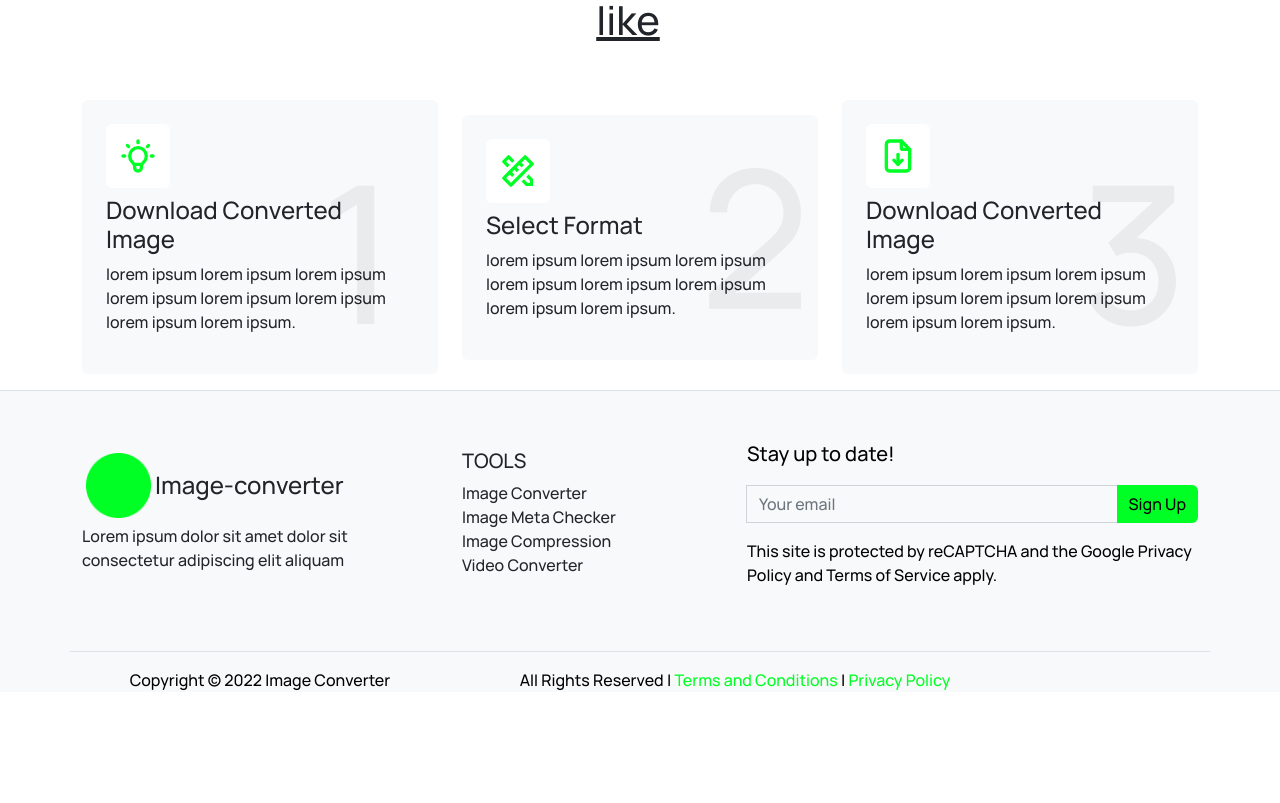
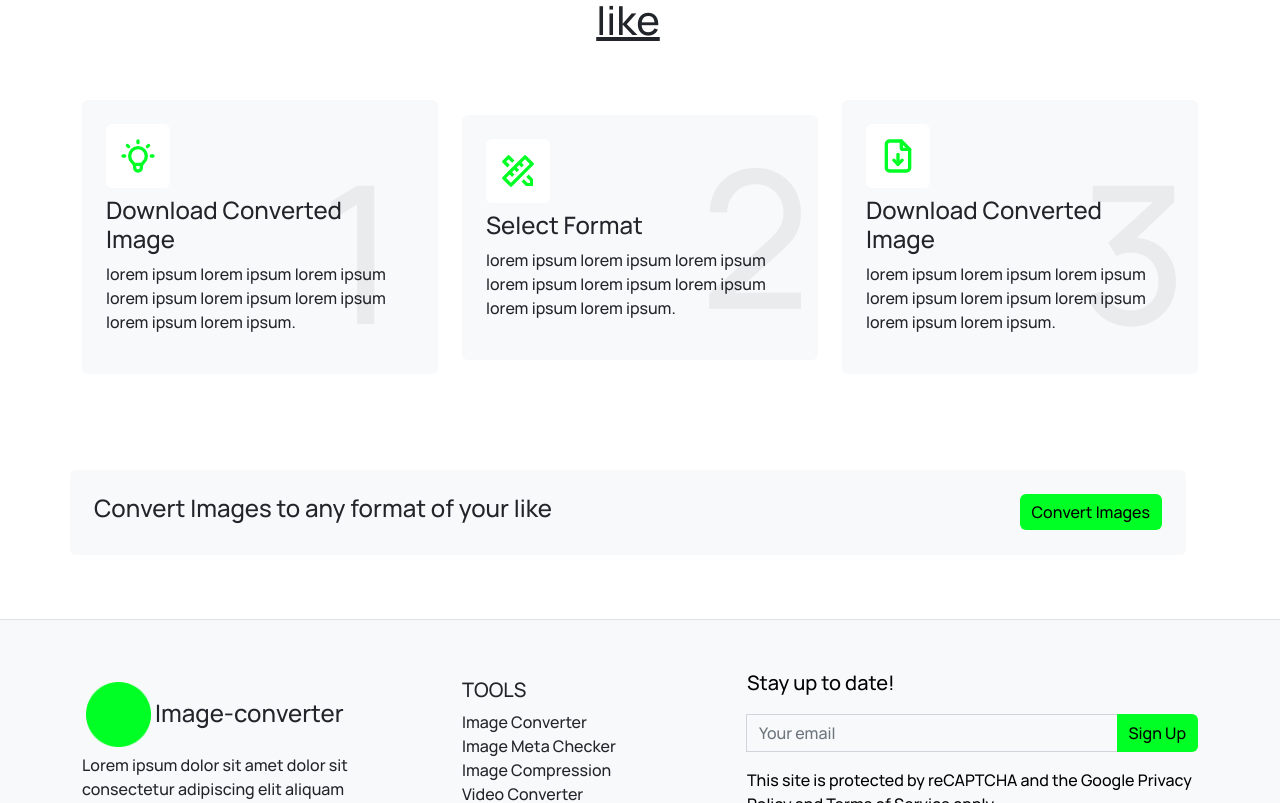
Before and after one commit to MUNYYBY/image-converter, a Next.js app: page / in a window 1280 px wide. Shown: the part 582-1385 px from the top of the page. Before the commit the page ends 1290 px from the top, so only its background shows below. Built offline with nearby package versions, Linux system fonts and the light colour scheme.

Commit message:
Added last section of the page

```diff
--- a/Components/Landing-page/Landing-page.js
+++ b/Components/Landing-page/Landing-page.js
@@ -65,7 +65,7 @@ export default function LandingPage() {
             </h1>
           </Col>
         </Row>
-        <Row className="justify-content-center align-items-center">
+        <Row className="justify-content-center align-items-center pb-5">
           <Col lg={4} md={6} sm={10} className="Features-card">
             <div className="position-relative p-4 bg-light d-flex flex-column justify-content-between rounded">
               <div
@@ -160,6 +160,18 @@ export default function LandingPage() {
             </div>
           </Col>
         </Row>
+        <Row className="justify-content-center align-items-center w-100 py-5">
+          <Col
+            lg={12}
+            sm={10}
+            className="rounded p-4 bg-light d-flex flex-row justify-content-between align-items-center"
+          >
+            <h4 className="text-left">
+              Convert Images to any format of your like
+            </h4>
+            <button className="btn btn-primary">Convert Images</button>
+          </Col>
+        </Row>
       </Container>
     </main>
   );
```
